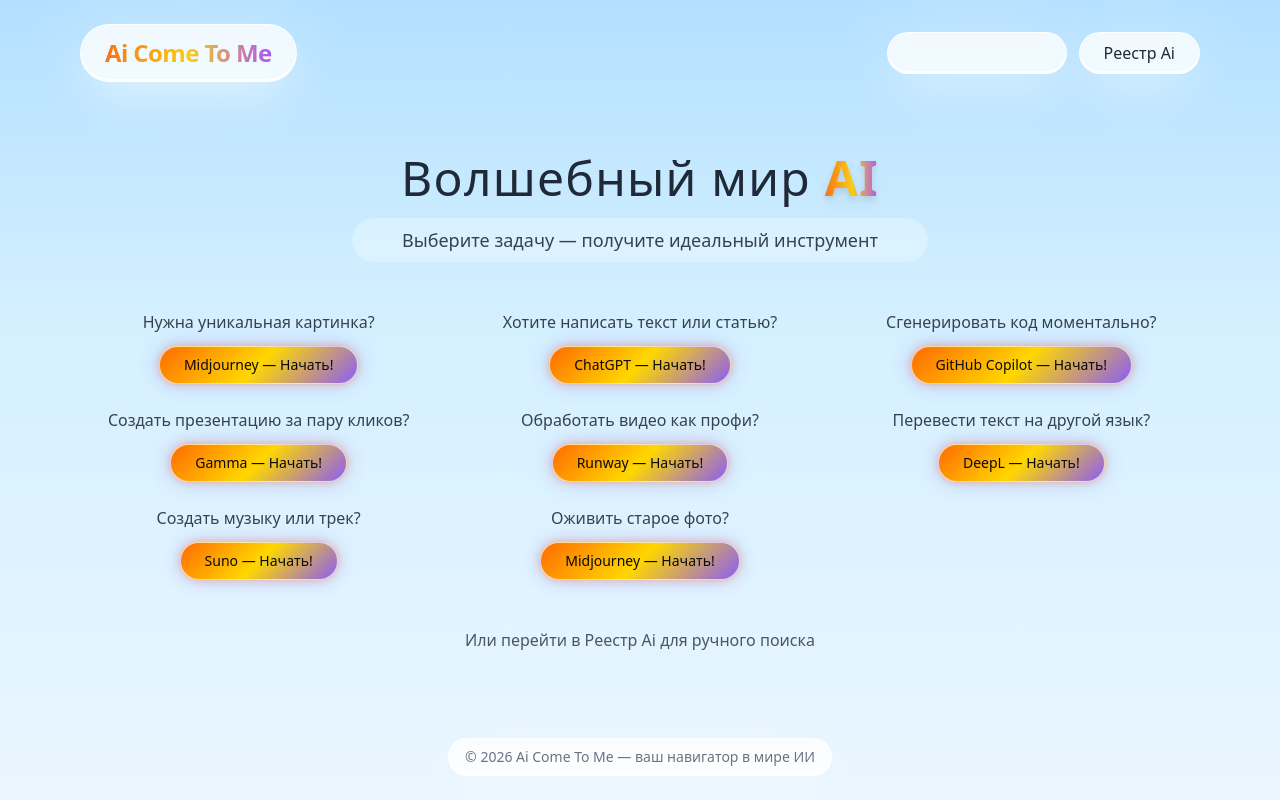
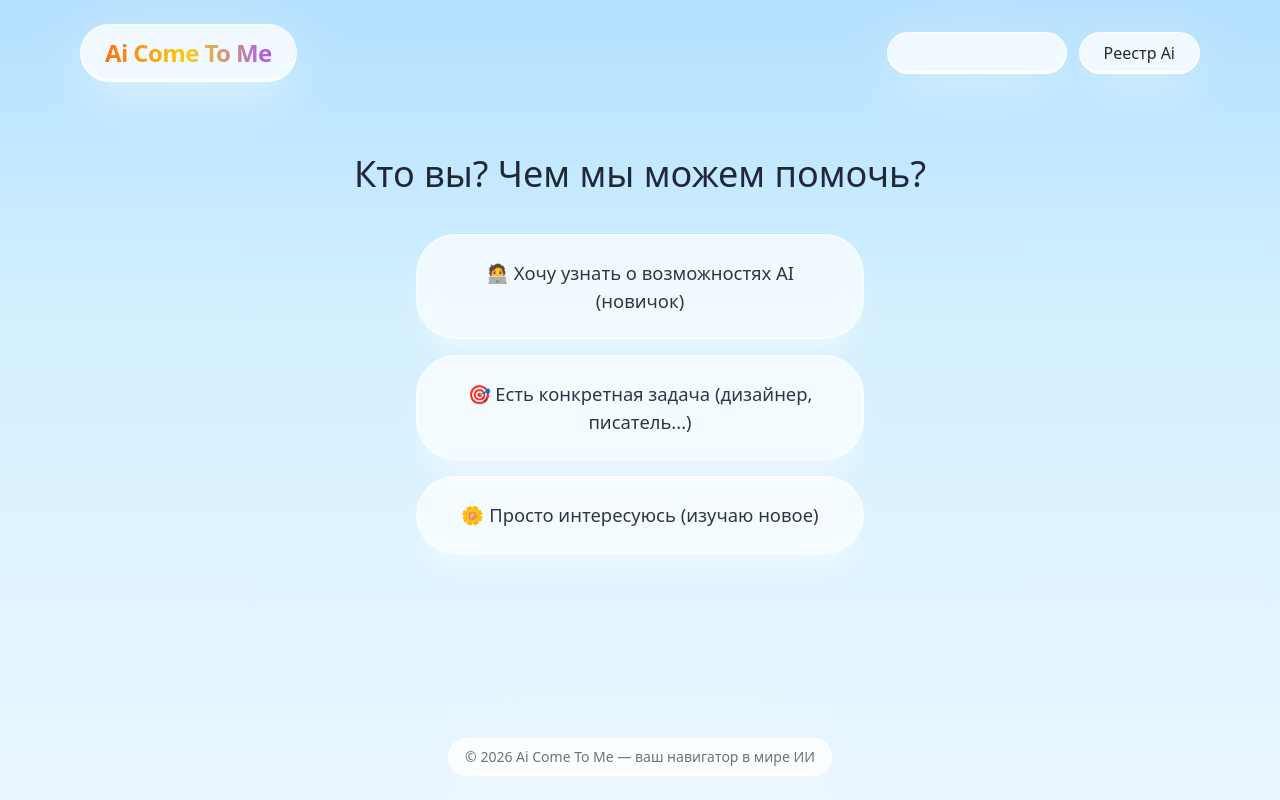
Before and after one commit to dadadaartur/arthurcrm, a Next.js app: page / in a window 1280 px wide. Built offline with nearby package versions, Linux system fonts and the light colour scheme; no server answers; the database is empty.

Commit message:
Update index.js

```diff
--- a/pages/index.js
+++ b/pages/index.js
@@ -1,107 +1,231 @@
-import { useState, useEffect } from 'react'
-import { supabase } from '../lib/supabaseClient'
-import Link from 'next/link'
+import { useState } from 'react'
 
-// Статичные вопросы-ответы (можно заменить выборкой из базы)
-const QUICK_ACTIONS = [
+// Первый вопрос
+const FIRST_QUESTION = 'Кто вы? Чем мы можем помочь?'
+
+// Варианты первого шага (ключ = id ветки)
+const FIRST_CHOICES = [
   {
-    question: 'Нужна уникальная картинка?',
-    answer: 'Midjourney',
-    serviceId: 2, // id вашего Midjourney в таблице services
+    id: 'newbie',
+    label: '🧑‍💻 Хочу узнать о возможностях AI (новичок)',
   },
   {
-    question: 'Хотите написать текст или статью?',
-    answer: 'ChatGPT',
-    serviceId: 1, // id ChatGPT
+    id: 'specific',
+    label: '🎯 Есть конкретная задача (дизайнер, писатель...)',
   },
   {
-    question: 'Сгенерировать код моментально?',
-    answer: 'GitHub Copilot',
-    serviceId: 5,
-  },
-  {
-    question: 'Создать презентацию за пару кликов?',
-    answer: 'Gamma',
-    serviceId: 4,
-  },
-  {
-    question: 'Обработать видео как профи?',
-    answer: 'Runway',
-    serviceId: 6,
-  },
-  {
-    question: 'Перевести текст на другой язык?',
-    answer: 'DeepL',
-    serviceId: 7,
-  },
-  {
-    question: 'Создать музыку или трек?',
-    answer: 'Suno',
-    serviceId: 8,
-  },
-  {
-    question: 'Оживить старое фото?',
-    answer: 'Midjourney',
-    serviceId: 2,
+    id: 'explorer',
+    label: '🌼 Просто интересуюсь (изучаю новое)',
   },
 ]
 
+// Второй шаг для "конкретной задачи" – показываем облако подсказок
+const TASKS = [
+  'Создать логотип',
+  'Написать статью',
+  'Сгенерировать код',
+  'Оживить фото',
+  'Сделать презентацию',
+  'Обработать видео',
+  'Перевести текст',
+  'Создать музыку',
+]
+
+// Заглушки для быстрых ответов (в будущем можно подгружать из базы)
+const ANSWERS = {
+  newbie: {
+    title: 'Добро пожаловать в мир AI!',
+    text: 'AI может облегчить жизнь, автоматизировать рутину и вдохновить. Вот три простых шага, чтобы начать:',
+    steps: [
+      '1️⃣ Попробуйте ChatGPT — задайте любой вопрос, как человеку.',
+      '2️⃣ Сгенерируйте свою первую картинку в Midjourney.',
+      '3️⃣ Удивитесь, как быстро AI переводит тексты (DeepL).',
+    ],
+    serviceUrl: 'https://chat.openai.com', // можно заменить на реф. ссылку
+    serviceLabel: 'Попробовать ChatGPT',
+  },
+  explorer: {
+    title: 'AI для любознательных',
+    text: 'Вам не нужно быть программистом. Вот несколько сервисов, которые порадуют:',
+    items: [
+      '🌄 Midjourney — рисует всё, что вы придумаете.',
+      '📝 ChatGPT — сочинит стих, напишет письмо или объяснит сложное.',
+      '🎵 Suno — создаст песню в любом жанре.',
+    ],
+    serviceUrl: 'https://midjourney.com',
+    serviceLabel: 'Попробовать Midjourney',
+  },
+}
+
 export default function Home() {
-  const [services, setServices] = useState([])
+  const [step, setStep] = useState('question') // 'question' | 'newbie' | 'explorer' | 'tasks' | 'result'
+  const [selectedTask, setSelectedTask] = useState('')
+  const [customQuery, setCustomQuery] = useState('')
+  const [results, setResults] = useState([])
+  const [loading, setLoading] = useState(false)
 
-  useEffect(() => {
-    // Загружаем все сервисы, чтобы получить реферальные ссылки
-    supabase
-      .from('services')
-      .select('id, referral_url, website_url, name')
-      .then(({ data }) => {
-        if (data) setServices(data)
-      })
-  }, [])
+  const handleFirstChoice = (choiceId) => {
+    if (choiceId === 'specific') {
+      setStep('tasks')
+    } else {
+      setStep(choiceId) // 'newbie' или 'explorer'
+    }
+  }
 
-  const getActionUrl = (serviceId) => {
-    const service = services.find(s => s.id === serviceId)
-    if (!service) return '#'
-    return service.referral_url || service.website_url || '#'
+  const handleTaskClick = (task) => {
+    setSelectedTask(task)
+    setStep('result')
+    // Здесь в будущем будем делать запрос к Supabase, чтобы найти сервис по use_cases
+    // Пока показываем заглушку с универсальным ответом
+  }
+
+  const handleCustomSubmit = (e) => {
+    e.preventDefault()
+    if (!customQuery.trim()) return
+    setSelectedTask(customQuery)
+    setStep('result')
+  }
+
+  const reset = () => {
+    setStep('question')
+    setSelectedTask('')
+    setCustomQuery('')
   }
 
   return (
-    <div className="max-w-6xl mx-auto px-4 py-12">
-      <div className="text-center mb-12 select-none">
-        <h1 className="text-5xl font-light text-gray-800 mb-4 tracking-wide">
-          Волшебный мир{' '}
-          <span className="font-semibold bg-gradient-to-r from-orange-500 via-yellow-400 to-purple-500 bg-clip-text text-transparent drop-shadow-lg">
-            AI
-          </span>
-        </h1>
-        <p className="text-gray-700 text-lg max-w-xl mx-auto bg-white/30 backdrop-blur-sm rounded-full py-2 px-6">
-          Выберите задачу — получите идеальный инструмент
-        </p>
-      </div>
+    <div className="max-w-4xl mx-auto px-4 py-12">
+      {/* Шаг 1: вопрос */}
+      {step === 'question' && (
+        <div className="text-center animate-fadeIn">
+          <h1 className="text-4xl font-light text-gray-800 mb-10">
+            {FIRST_QUESTION}
+          </h1>
+          <div className="flex flex-col gap-4 max-w-md mx-auto">
+            {FIRST_CHOICES.map((choice) => (
+              <button
+                key={choice.id}
+                onClick={() => handleFirstChoice(choice.id)}
+                className="choice-btn"
+              >
+                {choice.label}
+              </button>
+            ))}
+          </div>
+        </div>
+      )}
 
-      {/* Сетка карточек-потребностей */}
-      <div className="grid gap-6 sm:grid-cols-2 lg:grid-cols-3">
-        {QUICK_ACTIONS.map((item, idx) => (
-          <div key={idx} className="cloud-card flex flex-col items-center text-center">
-            <p className="text-gray-700 font-medium mb-3">{item.question}</p>
-            <a
-              href={getActionUrl(item.serviceId)}
-              target="_blank"
-              rel="noopener"
-              className="btn-holographic px-6 py-2 text-sm font-semibold"
-            >
-              {item.answer} — Начать!
-            </a>
+      {/* Шаг 2: Новичок (информация) */}
+      {step === 'newbie' && (
+        <div className="text-center animate-fadeIn">
+          <h2 className="text-3xl font-light text-gray-800 mb-6">{ANSWERS.newbie.title}</h2>
+          <p className="text-gray-700 mb-6">{ANSWERS.newbie.text}</p>
+          <ul className="text-left max-w-md mx-auto text-gray-700 space-y-3 mb-8">
+            {ANSWERS.newbie.steps.map((s, i) => (
+              <li key={i} className="bg-white/40 rounded-xl p-3">{s}</li>
+            ))}
+          </ul>
+          <a
+            href={ANSWERS.newbie.serviceUrl}
+            target="_blank"
+            rel="noopener"
+            className="btn-holographic px-8 py-3"
+          >
+            {ANSWERS.newbie.serviceLabel}
+          </a>
+          <div className="mt-6">
+            <button onClick={reset} className="text-gray-500 hover:text-purple-500 transition">
+              ← Задать другой вопрос
+            </button>
           </div>
-        ))}
-      </div>
+        </div>
+      )}
 
-      {/* Ссылка на реестр для сложного поиска */}
-      <div className="mt-12 text-center">
-        <Link href="/catalog" className="btn-pill text-gray-600 hover:text-purple-600">
-          Или перейти в Реестр Ai для ручного поиска
-        </Link>
-      </div>
+      {/* Шаг 2: Исследователь */}
+      {step === 'explorer' && (
+        <div className="text-center animate-fadeIn">
+          <h2 className="text-3xl font-light text-gray-800 mb-6">{ANSWERS.explorer.title}</h2>
+          <p className="text-gray-700 mb-6">{ANSWERS.explorer.text}</p>
+          <div className="flex flex-wrap justify-center gap-4 mb-8">
+            {ANSWERS.explorer.items.map((item, i) => (
+              <div key={i} className="cloud px-6 py-3 text-gray-700">{item}</div>
+            ))}
+          </div>
+          <a
+            href={ANSWERS.explorer.serviceUrl}
+            target="_blank"
+            rel="noopener"
+            className="btn-holographic px-8 py-3"
+          >
+            {ANSWERS.explorer.serviceLabel}
+          </a>
+          <div className="mt-6">
+            <button onClick={reset} className="text-gray-500 hover:text-purple-500 transition">
+              ← Задать другой вопрос
+            </button>
+          </div>
+        </div>
+      )}
+
+      {/* Шаг 2: Конкретная задача (облако + поиск) */}
+      {step === 'tasks' && (
+        <div className="text-center animate-fadeIn">
+          <h2 className="text-3xl font-light text-gray-800 mb-8">
+            Что именно нужно сделать?
+          </h2>
+          <div className="flex flex-wrap justify-center gap-3 mb-10">
+            {TASKS.map((task) => (
+              <button
+                key={task}
+                onClick={() => handleTaskClick(task)}
+                className="cloud px-5 py-2 font-medium text-gray-700 hover:scale-105 transition-transform"
+              >
+                {task}
+              </button>
+            ))}
+          </div>
+          <form onSubmit={handleCustomSubmit} className="max-w-md mx-auto">
+            <div className="flex gap-2">
+              <input
+                type="text"
+                placeholder="Или опишите задачу своими словами..."
+                value={customQuery}
+                onChange={(e) => setCustomQuery(e.target.value)}
+                className="flex-1 input-magic px-4 py-3"
+              />
+              <button type="submit" className="btn-holographic px-6 py-3">
+                Подобрать
+              </button>
+            </div>
+          </form>
+          <div className="mt-6">
+            <button onClick={reset} className="text-gray-500 hover:text-purple-500 transition">
+              ← Назад
+            </button>
+          </div>
+        </div>
+      )}
+
+      {/* Шаг 3: Результат (универсальная карточка) */}
+      {step === 'result' && (
+        <div className="text-center animate-fadeIn">
+          <h2 className="text-2xl font-light text-gray-800 mb-4">
+            Ваш запрос: «{selectedTask}»
+          </h2>
+          <div className="cloud p-8 max-w-md mx-auto text-left">
+            <p className="text-gray-700 mb-4">
+              Мы подберём лучший сервис для этой задачи. Скоро здесь появится персональная рекомендация с вашей партнёрской ссылкой.
+            </p>
+            <p className="text-gray-500 text-sm">
+              А пока вы можете ознакомиться с <a href="/catalog" className="text-purple-500 underline">Реестром AI</a>.
+            </p>
+          </div>
+          <div className="mt-6">
+            <button onClick={reset} className="text-gray-500 hover:text-purple-500 transition">
+              ← Задать другой вопрос
+            </button>
+          </div>
+        </div>
+      )}
     </div>
   )
 }
```
